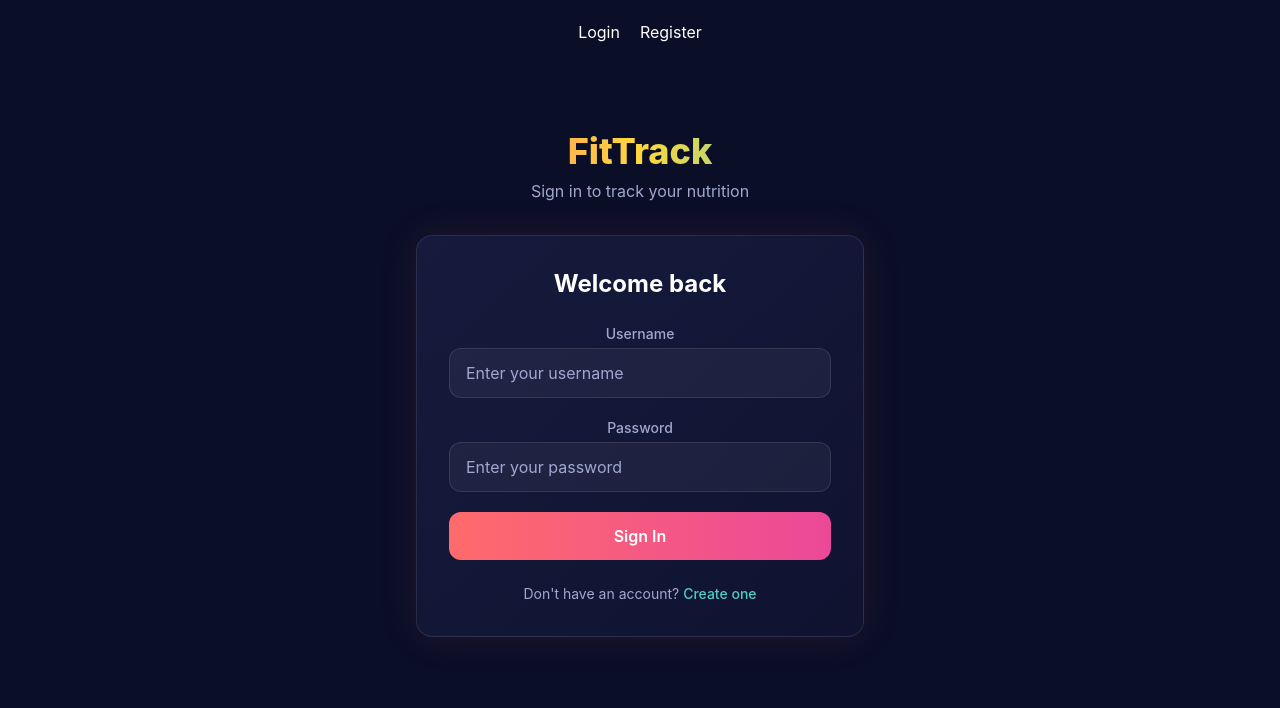
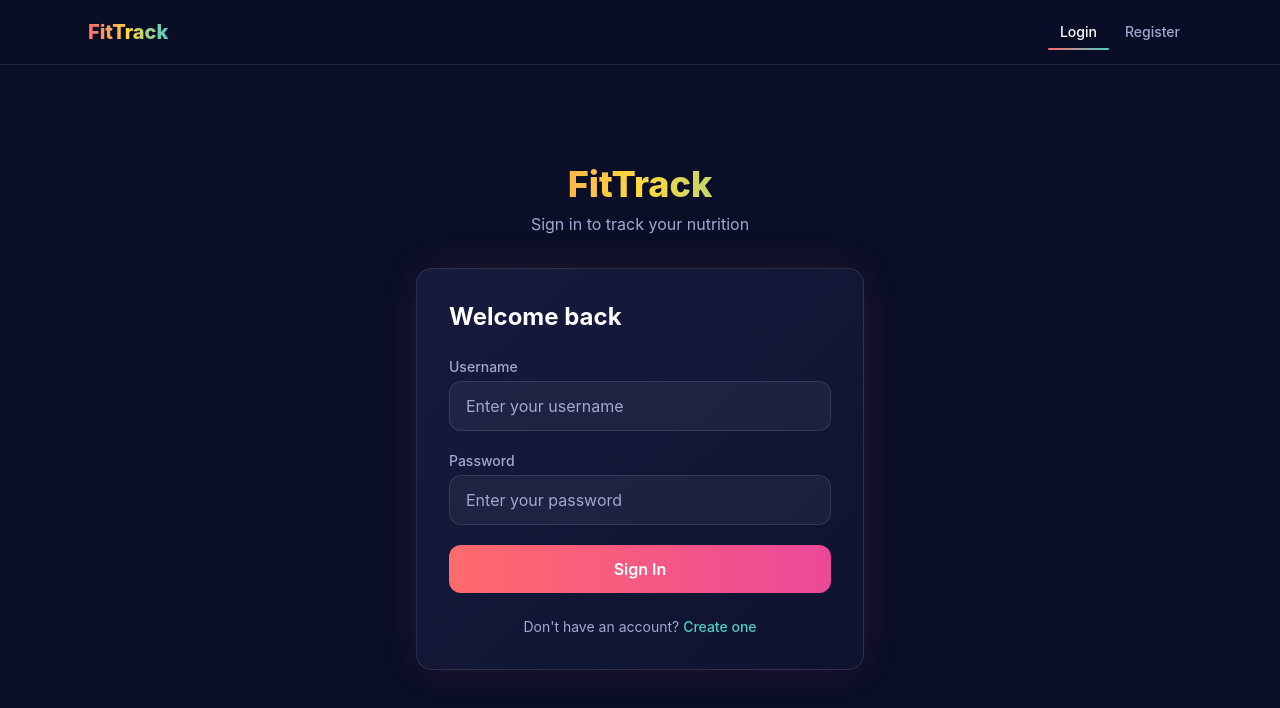
Before and after one commit to Drakon4ik-Coder/FitTrack, a React (Create React App) app in the folder frontend/: page /login in a window 1280 px wide. Shown: the top 708 px of the page. Built offline with nearby package versions, Linux system fonts and the light colour scheme; no server answers.

Commit message:
Rebuild navigation with sticky header and tab bar

```diff
--- a/frontend/src/App.js
+++ b/frontend/src/App.js
@@ -1,5 +1,5 @@
 import React from "react";
-import { BrowserRouter as Router, Routes, Route, Link } from "react-router-dom";
+import { BrowserRouter as Router, Routes, Route, Link, useLocation } from "react-router-dom";
 import CalorieTracker from "./CalorieTracker";
 import FoodListManager from "./FoodListManager";
 import { AuthProvider, useAuth } from "./AuthContext";
@@ -9,24 +9,54 @@ import { ProtectedRoute } from "./components/ProtectedRoute";
 import Pantry from "./Pantry";
 import Settings from "./Settings";
 
+function NavLink({ to, children }) {
+  const location = useLocation();
+  const isActive = location.pathname === to;
+  return (
+    <Link
+      to={to}
+      className={`relative px-3 py-2 text-sm font-medium transition-all duration-200 ${
+        isActive ? "text-white" : "text-text-muted hover:text-white"
+      }`}
+    >
+      {children}
+      {isActive && (
+        <span className="absolute bottom-0 left-0 right-0 h-0.5 bg-gradient-to-r from-accent-red to-accent-teal rounded-full" />
+      )}
+    </Link>
+  );
+}
+
 function Navigation() {
   const { isAuthenticated } = useAuth();
 
   return (
-    <nav style={{ marginBottom: "20px" }}>
+    <nav className="sticky top-0 z-50 backdrop-blur-md bg-app/80 border-b border-white/10">
+      <div className="max-w-6xl mx-auto px-6 h-16 flex items-center justify-between">
+        {/* Brand */}
+        <Link to="/" className="flex items-center gap-2">
+          <span className="text-xl font-extrabold bg-gradient-to-r from-accent-red via-accent-yellow to-accent-teal bg-clip-text text-transparent">
+            FitTrack
+          </span>
+        </Link>
+
+        {/* Nav Links */}
+        <div className="flex items-center gap-1">
           {isAuthenticated ? (
             <>
-          <Link to="/" style={{ margin: "0 10px" }}>Calorie Tracker</Link>
-          <Link to="/food-list" style={{ margin: "0 10px" }}>Manage Food List</Link>
-          <Link to="/pantry" style={{ margin: "0 10px" }}>Pantry</Link>
-          <Link to="/settings" style={{ margin: "0 10px" }}>Settings</Link>
+              <NavLink to="/">Dashboard</NavLink>
+              <NavLink to="/food-list">Foods</NavLink>
+              <NavLink to="/pantry">Pantry</NavLink>
+              <NavLink to="/settings">Settings</NavLink>
             </>
           ) : (
             <>
-          <Link to="/login" style={{ margin: "0 10px" }}>Login</Link>
-          <Link to="/register" style={{ margin: "0 10px" }}>Register</Link>
+              <NavLink to="/login">Login</NavLink>
+              <NavLink to="/register">Register</NavLink>
             </>
           )}
+        </div>
+      </div>
     </nav>
   );
 }
@@ -35,8 +65,9 @@ function App() {
   return (
     <AuthProvider>
       <Router>
-        <div style={{ textAlign: "center", padding: "20px" }}>
+        <div className="min-h-screen bg-app">
           <Navigation />
+          <main className="max-w-6xl mx-auto px-6 py-8">
             <Routes>
               <Route path="/login" element={<Login />} />
               <Route path="/register" element={<Register />} />
@@ -61,6 +92,7 @@ function App() {
                 </ProtectedRoute>
               } />
             </Routes>
+          </main>
         </div>
       </Router>
     </AuthProvider>
```
Lines whose indentation alone changed are shown as unchanged.
